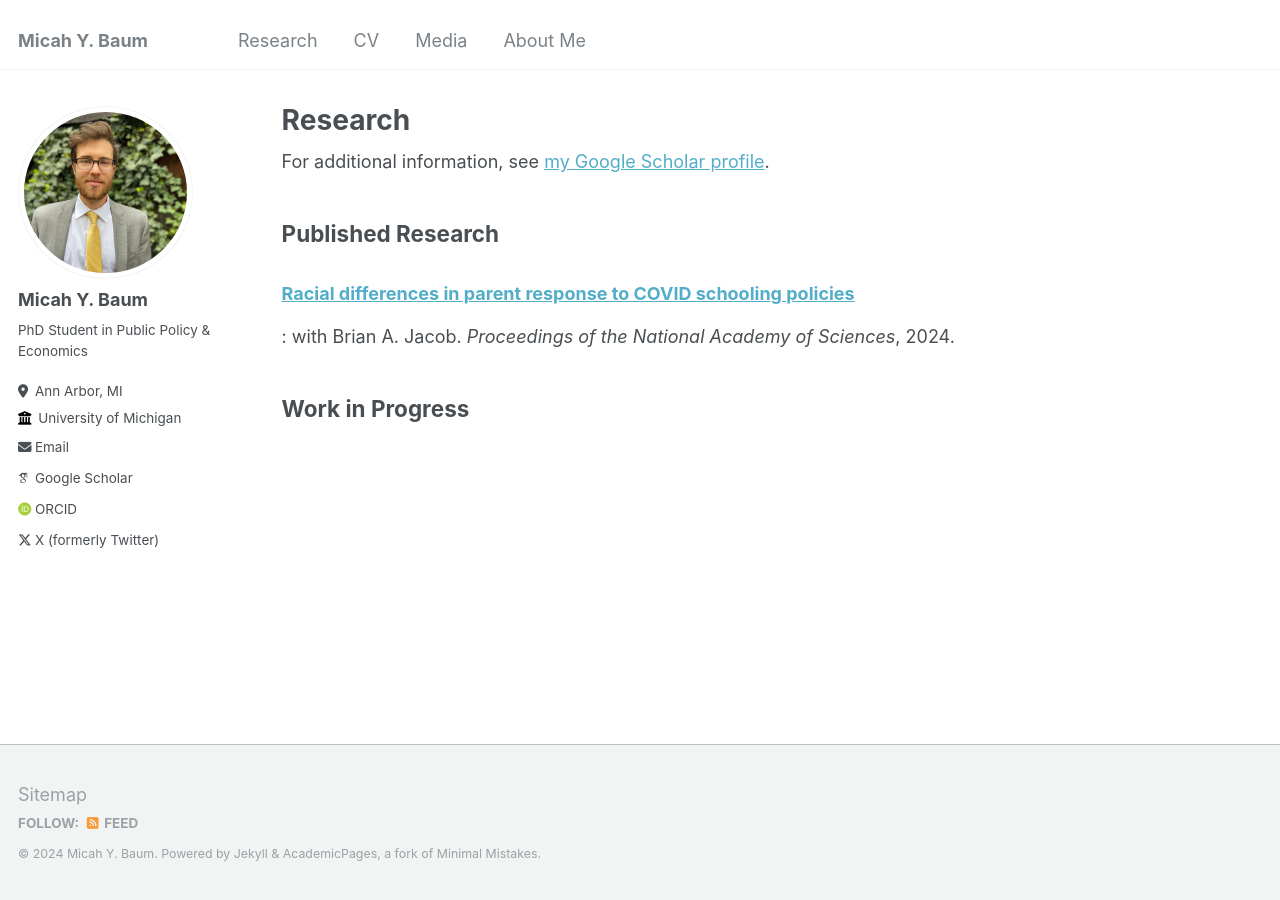
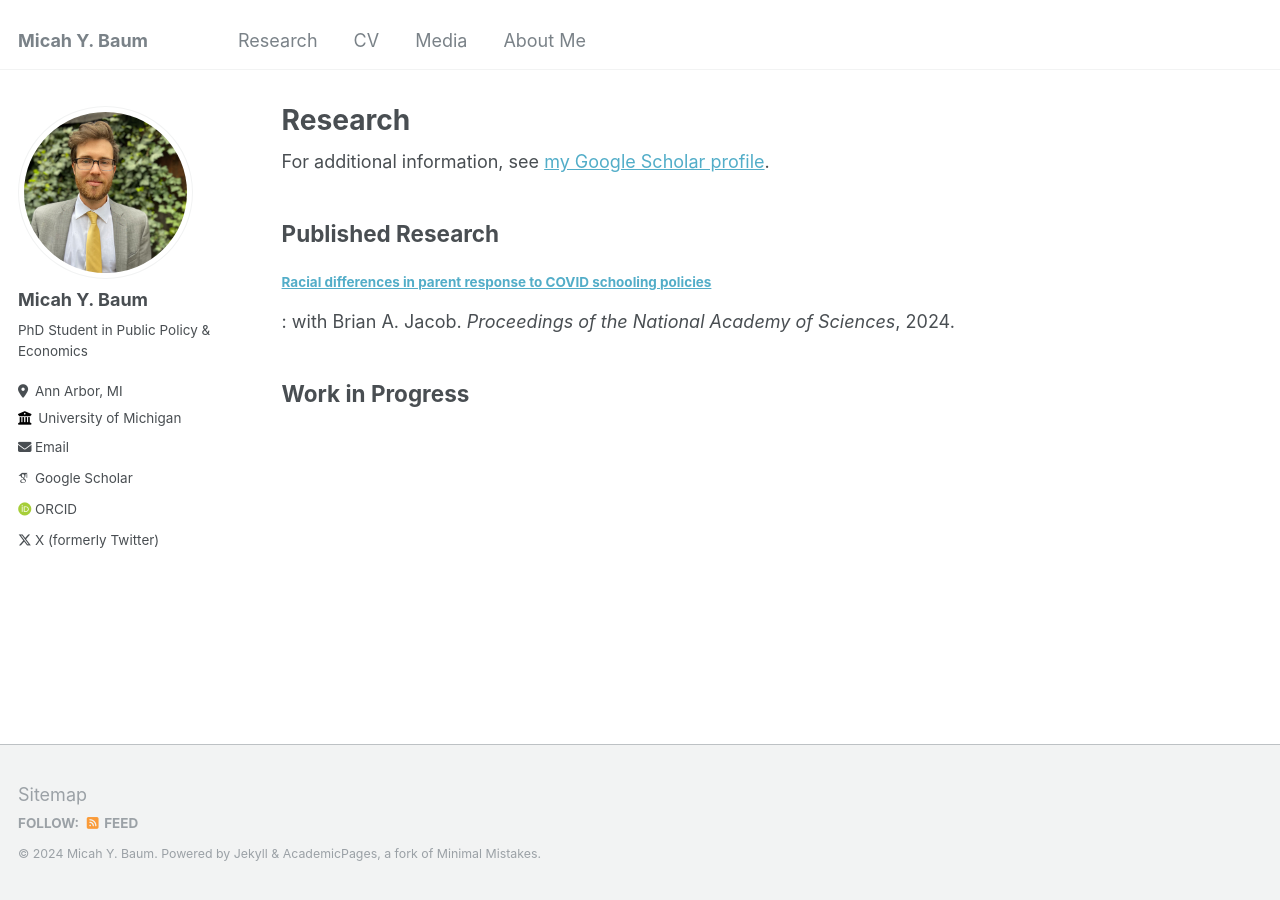
Before and after one commit to micah-baum/micah-baum.github.io, a Jekyll site: the page built from _pages/research.md, in a window 1280 px wide. Built offline with Jekyll 4.4.1, drawn with Linux system fonts in a browser that asks for light colours; some web fonts are replaced.

```diff
--- a/_pages/research.md
+++ b/_pages/research.md
@@ -12,7 +12,7 @@ author_profile: true
 {% include base_path %}
 
 ## Published Research
-### [Racial differences in parent response to COVID schooling policies](https://micah-baum.github.io/files/baum-jacob-pnas-2024.pdf)
+#### [Racial differences in parent response to COVID schooling policies](https://micah-baum.github.io/files/baum-jacob-pnas-2024.pdf)
 :    with Brian A. Jacob. _Proceedings of the National Academy of Sciences_, 2024.
 
 
```
